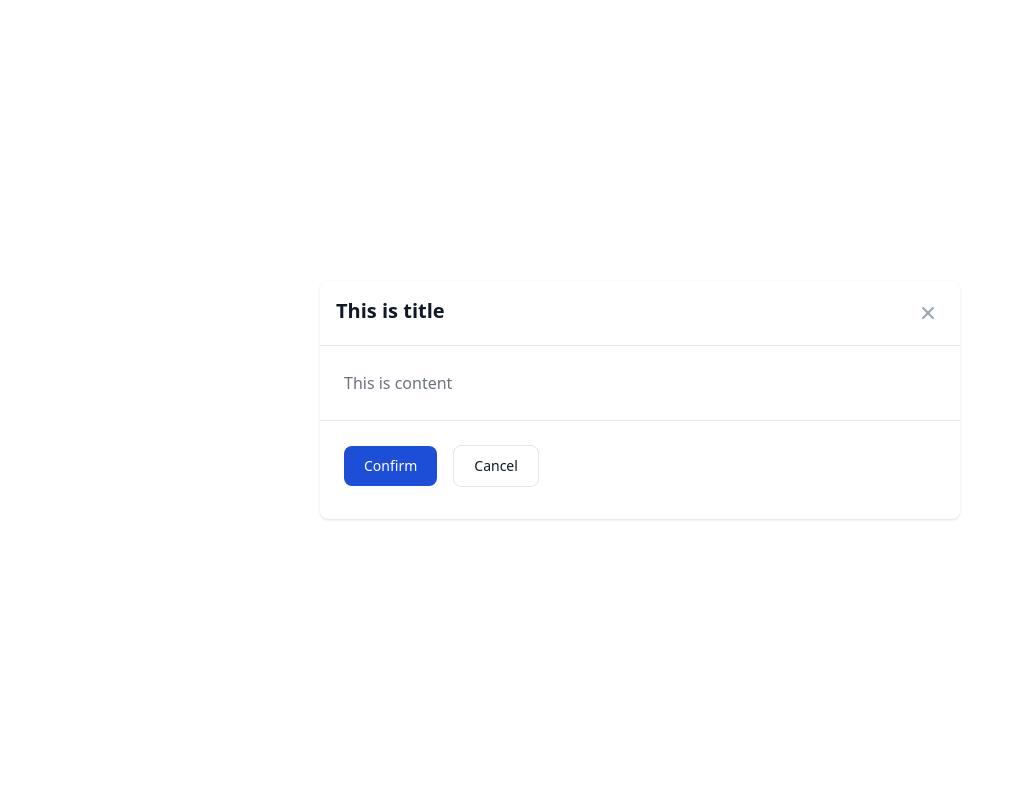
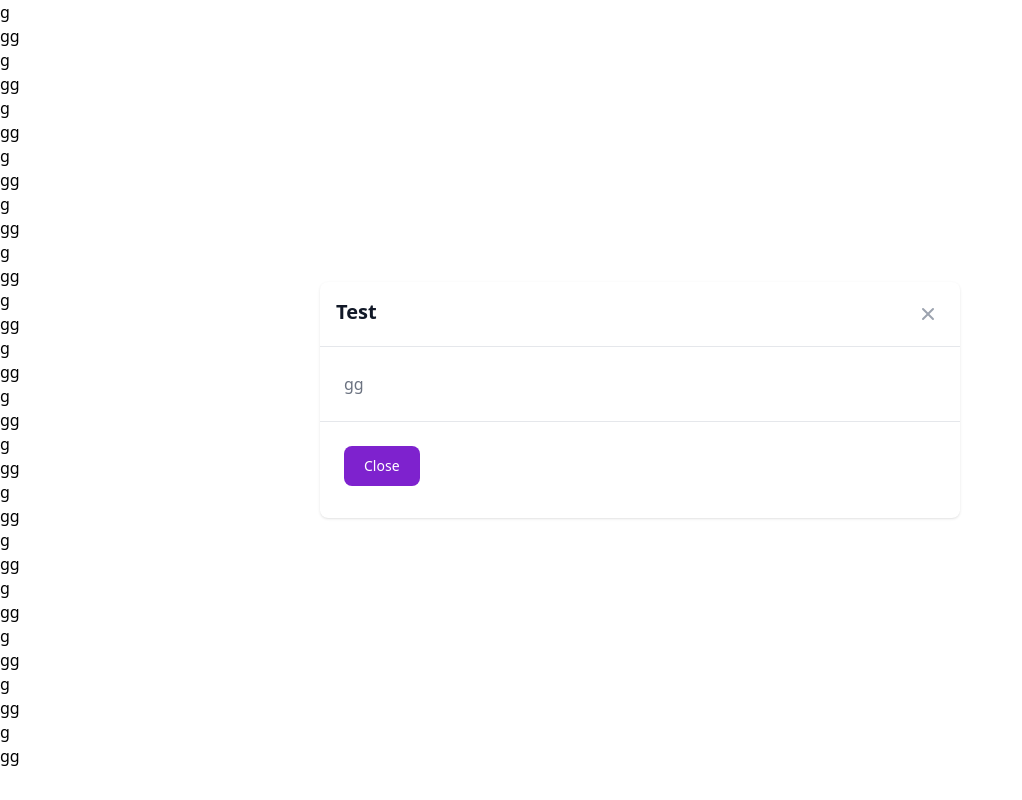
Before and after one commit to Y4S2-SASA/ASP-FE-VULNERABILITIES-FIXED, a React (Create React App) app: page / in a window 1280 px wide. Shown: the whole page, without its empty margins (0-1022 px from the left). Built offline with nearby package versions, Linux system fonts and the light colour scheme; the HTML template or start-up script is replaced by a standard one.

Commit message:
Dialog close button and buttons created

```diff
--- a/src/App.js
+++ b/src/App.js
@@ -8,18 +8,82 @@ import DialogTitle from "./components/dialog/DialogTitle";
 function App() {
   return (
     <div>
-      <Dialog>
+      g
+      <br/>
+      gg
+      <br/>
+      g
+      <br/>
+      gg
+      <br/>
+      g
+      <br/>
+      gg
+      <br/>
+      g
+      <br/>
+      gg
+      <br/>
+      g
+      <br/>
+      gg
+      <br/>
+      g
+      <br/>
+      gg
+      <br/>
+      g
+      <br/>
+      gg
+      <br/>
+      g
+      <br/>
+      gg
+      <br/>
+      g
+      <br/>
+      gg
+      <br/>
+      g
+      <br/>
+      gg
+      <br/>
+      g
+      <br/>
+      gg
+      <br/>
+      g
+      <br/>
+      gg
+      <br/>
+      g
+      <br/>
+      gg
+      <br/>
+      g
+      <br/>
+      gg
+      <br/>
+      g
+      <br/>
+      gg
+      <br/>
+      g
+      <br/>
+      gg
+      <br/>
+      <Dialog visible={true} >
         <DialogTitle>
-          This is title
+          Test
         </DialogTitle>
         <DialogContent>
-          This is content
+          gg
         </DialogContent>
         <DialogActions>
-          <Button variant="default" onClick={()=>alert('ss')}>Confirm</Button>
-          <Button variant="alternative" onClick={()=>alert('ss')}>Cancel</Button>
+          <Button variant="purple">Close</Button>
         </DialogActions>
       </Dialog>
+
     </div>
   );
 }
--- a/src/components/buttons/Buttons.jsx
+++ b/src/components/buttons/Buttons.jsx
@@ -23,11 +23,11 @@ export default function Button(props) {
                 <button
                     onClick={props.onClick}
                     type="button"
-                    className="text-gray-900 bg-white border border-gray-300 focus:outline-none hover:bg-gray-100 focus:ring-4 focus:ring-gray-200 font-medium rounded-lg text-sm px-5 py-2.5 mr-2 mb-2 dark:bg-gray-800 dark:text-white dark:border-gray-600 dark:hover:bg-gray-700 dark:hover:border-gray-600 dark:focus:ring-gray-700"
+                    className="text-white bg-gray-800 hover:bg-gray-900 focus:outline-none focus:ring-4 focus:ring-gray-300 font-medium rounded-lg text-sm px-5 py-2.5 mr-2 mb-2 dark:bg-gray-800 dark:hover:bg-gray-700 dark:focus:ring-gray-700 dark:border-gray-700"
                     >
                     {props.children}
                 </button>);
-        case 'light':
+        case 'green':
             return (
                 <button
                     onClick={props.onClick}
@@ -36,7 +36,7 @@ export default function Button(props) {
                     >
                     {props.children}
                 </button>);
-        case 'green':
+        case 'red':
             return (
                 <button
                     onClick={props.onClick}
@@ -45,7 +45,7 @@ export default function Button(props) {
                     >
                     {props.children}
                 </button>);
-        case 'red':
+        case 'yellow':
             return (
                 <button
                     onClick={props.onClick}
@@ -54,7 +54,7 @@ export default function Button(props) {
                     >
                     {props.children}
                 </button>);
-        case 'yellow':
+        case 'purple':
             return (
                 <button
                     onClick={props.onClick}
--- a/src/components/dialog/Dialog.jsx
+++ b/src/components/dialog/Dialog.jsx
@@ -1,13 +1,21 @@
-import React from "react";
+import React, { createContext } from "react";
+import { useState } from "react";
 
-export default function Dialog({children}) {
+export const DialogContext = createContext();
+
+export default function Dialog(props) {
+  const [visible, setVisible] = useState(props.visible)
+
   return (
-    <div id="defaultModal" tabIndex={-1} className="overflow-y-auto overflow-x-hidden fixed top-0 right-0 left-0 z-50 w-full md:inset-0 h-modal md:h-full justify-center items-center flex" aria-modal="true" role="dialog">
-      <div className="relative p-4 w-full max-w-2xl h-full md:h-auto">
-        <div className="relative bg-white rounded-lg shadow dark:bg-gray-700">
-          {children}
+    visible &&
+    <DialogContext.Provider value={setVisible}>
+      <div id="defaultModal" tabIndex={-1} className="overflow-y-auto overflow-x-hidden fixed top-0 right-0 left-0 z-50 w-full md:inset-0 h-modal md:h-full justify-center items-center flex" aria-modal="true" role="dialog">
+        <div className="relative p-4 w-full max-w-2xl h-full md:h-auto">
+          <div className="relative bg-white rounded-lg shadow dark:bg-gray-700">
+            {props.children}
+          </div>
         </div>
       </div>
-    </div>
+    </DialogContext.Provider>
   );
 }
--- a/src/components/dialog/DialogTitle.jsx
+++ b/src/components/dialog/DialogTitle.jsx
@@ -1,12 +1,17 @@
 import React from "react";
+import { useContext } from "react";
+import { DialogContext } from "./Dialog";
 
 export default function DialogTitle({children}) {
+
+  const setVisible = useContext(DialogContext);
+
   return (
     <div className="flex justify-between items-start p-4 rounded-t border-b dark:border-gray-600">
       <h3 className="text-xl font-semibold text-gray-900 dark:text-white">
         {children}
       </h3>
-        <button type="button" className="text-gray-400 bg-transparent hover:bg-gray-200 hover:text-gray-900 rounded-lg text-sm p-1.5 ml-auto inline-flex items-center dark:hover:bg-gray-600 dark:hover:text-white" data-modal-toggle="defaultModal">
+        <button onClick={() => setVisible(false)} type="button" className="text-gray-400 bg-transparent hover:bg-gray-200 hover:text-gray-900 rounded-lg text-sm p-1.5 ml-auto inline-flex items-center dark:hover:bg-gray-600 dark:hover:text-white" data-modal-toggle="defaultModal">
           <svg aria-hidden="true" className="w-5 h-5" fill="currentColor" viewBox="0 0 20 20" xmlns="http://www.w3.org/2000/svg"><path fillRule="evenodd" d="M4.293 4.293a1 1 0 011.414 0L10 8.586l4.293-4.293a1 1 0 111.414 1.414L11.414 10l4.293 4.293a1 1 0 01-1.414 1.414L10 11.414l-4.293 4.293a1 1 0 01-1.414-1.414L8.586 10 4.293 5.707a1 1 0 010-1.414z" clipRule="evenodd" /></svg>
             <span className="sr-only">Close modal</span>
         </button>
```
